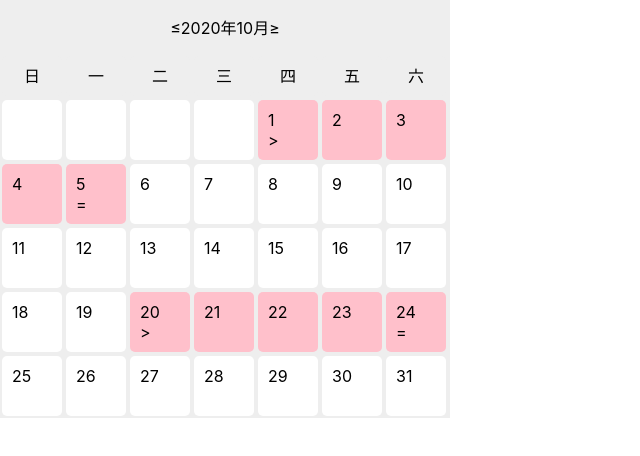
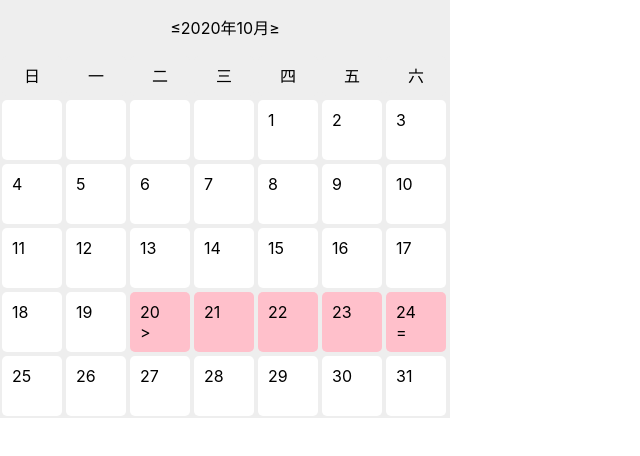
Before and after one commit to unnKoel/date-for-aunt, a React (Create React App) app: page / in a window 1280 px wide. Shown: the top 456 px of the page, without its empty margins (0-640 px from the left). Built offline with nearby package versions, Linux system fonts and the light colour scheme.

Commit message:
adjust predict

```diff
--- a/src/App.js
+++ b/src/App.js
@@ -2,8 +2,10 @@ import React from 'react';
 import './App.css';
 import AuntCalender from './components/aunt-calender';
 
+const lastPeriodStart = new Date(2020, 8, 22);
+
 function App() {
-  return <AuntCalender />;
+  return <AuntCalender lastPeriodStart={lastPeriodStart} />;
 }
 
 export default App;
--- a/src/components/aunt-calender.js
+++ b/src/components/aunt-calender.js
@@ -1,5 +1,5 @@
-import React, { useState } from "react";
-import Calender from "./calendar";
+import React, {useState, useCallback} from 'react';
+import Calender from './calendar';
 import {
   getCurrentYear,
   getCurrentMonth,
@@ -8,9 +8,11 @@ import {
   isHistoryMonth,
   getDaysBetween,
   getDiffDate,
-} from "../utils";
+  getCurrentDate,
+} from '../utils';
+import {useEffect} from 'react';
 
-const now = new Date();
+const today = getCurrentDate();
 
 const AuntCalender = ({
   lastPeriodStart,
@@ -19,22 +21,22 @@ const AuntCalender = ({
   periods,
   onHistoryMonth = () => {},
 }) => {
-  // const [year, setYear] = useState(getCurrentYear());
-  // const [month, setMonth] = useState(getCurrentMonth());
+  const [predictedPeriods, setPredictedPeriods] = useState([]);
 
-  const getBasePeriodStart = () => {
+  const getBasePeriodStart = useCallback(() => {
     let basePeriodStart;
     const predictStartDate = inOrdecreaseDate(lastPeriodStart, cycle);
-    if (predictStartDate.getTime() < now.getTime()) {
-      basePeriodStart = now;
+    if (predictStartDate.getTime() < today.getTime()) {
+      basePeriodStart = today;
     } else {
       basePeriodStart = lastPeriodStart;
     }
 
     return basePeriodStart;
-  };
+  }, [cycle, lastPeriodStart]);
 
-  const collectMonthStartPeriod = (startRemainder, monthStartDate) => {
+  const collectMonthStartPeriod = useCallback(
+    (startRemainder, monthStartDate) => {
       if (startRemainder < duration) {
         const periodDays = duration - startRemainder;
         const endDate = inOrdecreaseDate(monthStartDate, periodDays);
@@ -42,13 +44,12 @@ const AuntCalender = ({
       }
 
       return [];
-  };
+    },
+    [duration]
+  );
 
-  const collectMonthEndPeriod = (
-    endRemainder,
-    monthStartDate,
-    monthDayNumbers
-  ) => {
+  const collectMonthEndPeriod = useCallback(
+    (endRemainder, monthStartDate, monthDayNumbers) => {
       if (endRemainder < duration) {
         const periodDays = endRemainder;
         const startDate = inOrdecreaseDate(
@@ -60,14 +61,12 @@ const AuntCalender = ({
       }
 
       return [];
-  };
+    },
+    [duration]
+  );
 
-  const collectDuringMonthPeriod = (
-    basePeriodStart,
-    endRemainder,
-    endCycleAmount,
-    startCycleAmount
-  ) => {
+  const collectDuringMonthPeriod = useCallback(
+    (basePeriodStart, endRemainder, endCycleAmount, startCycleAmount) => {
       let distanceCycleAmount = endCycleAmount - startCycleAmount;
       const periods = [];
 
@@ -89,26 +88,32 @@ const AuntCalender = ({
       }
 
       return periods;
-  };
+    },
+    [cycle, duration]
+  );
 
   // prdict peroids with month.
-  const predictPeriods = ({ year, month }) => {
-    if (!lastPeriodStart) return;
+  const predictPeriods = useCallback(
+    ({year, month}) => {
+      if (!lastPeriodStart) return [];
       const basePeriodStart = getBasePeriodStart();
       const monthDayNumbers = getDayNumbers(year, month);
       const monthStartDate = new Date(year, month - 1, 1);
       const distanceWithStart = getDaysBetween(basePeriodStart, monthStartDate);
-    const distanceWithEnd = distanceWithStart + monthDayNumbers;
       // compute the cycle number and remainder during month.
-    const startRemainder = distanceWithStart % cycle;
-    const startCycleAmount = parseInt(distanceWithStart / cycle);
+      // debugger;
+      const sectionStart = distanceWithStart < 0 ? 0 : distanceWithStart;
+      const sectionEnd = distanceWithStart + monthDayNumbers;
 
-    const endRemainder = distanceWithEnd % cycle;
-    const endCycleAmount = parseInt(distanceWithEnd / cycle);
+      const startRemainder = sectionStart % cycle;
+      const startCycleAmount = parseInt(sectionStart / cycle);
+
+      const endRemainder = sectionEnd % cycle;
+      const endCycleAmount = parseInt(sectionEnd / cycle);
 
       const monthStartPeriod = collectMonthStartPeriod(
         startRemainder,
-      monthStartDate
+        distanceWithStart < 0 ? today : monthStartDate
       );
 
       const monthEndPeriod = collectMonthEndPeriod(
@@ -124,36 +129,60 @@ const AuntCalender = ({
         startCycleAmount
       );
 
-    return duringMonethPeroids.push(monthStartPeriod).push(monthEndPeriod);
-  };
+      return [...duringMonethPeroids, monthStartPeriod, monthEndPeriod]
+        .filter((item) => !!item.length)
+        .map((group) => ({className: 'pink', group}));
+    },
+    [
+      collectDuringMonthPeriod,
+      collectMonthEndPeriod,
+      collectMonthStartPeriod,
+      cycle,
+      getBasePeriodStart,
+      lastPeriodStart,
+    ]
+  );
 
   const handleDaySelect = (no) => {
     console.log(no);
   };
 
-  const handleMonthChange = ({ year, month }) => {
+  const handleMonthChange = ({year, month}) => {
     console.log(year, month);
-    const historyMonth = isHistoryMonth({ year, month });
+    const historyMonth = isHistoryMonth({year, month});
     // if now or future month, then predict periods.
     // other ways, then request real periods.
     if (!historyMonth) {
-      predictPeriods({ year, month });
+      const predictedPeriods = predictPeriods({year, month});
+      console.log('predictedPeriods', predictedPeriods);
+      setPredictedPeriods(predictedPeriods);
       return;
     }
-    onHistoryMonth({ year, month });
+    onHistoryMonth({year, month});
   };
 
   const highlights = [
-    { className: "pink", group: [1, 2, 3, 4, 5] },
-    { className: "pink", group: [20, 21, 22, 23, 24] },
+    {className: 'pink', group: [1, 2, 3, 4, 5]},
+    {className: 'pink', group: [20, 21, 22, 23, 24]},
   ];
+
+  useEffect(() => {
+    const currentYear = getCurrentYear();
+    const currentMonth = getCurrentMonth();
+    const predictedPeriods = predictPeriods({
+      year: currentYear,
+      month: currentMonth,
+    });
+    console.log('predictedPeriods', predictedPeriods);
+    setPredictedPeriods(predictedPeriods);
+  }, [predictPeriods]);
 
   return (
     <div className="App">
       <Calender
         onDaySelect={handleDaySelect}
         onMonthChange={handleMonthChange}
-        highlights={highlights}
+        highlights={predictedPeriods}
       />
     </div>
   );
--- a/src/components/calendar.js
+++ b/src/components/calendar.js
@@ -17,22 +17,26 @@ const Calender = ({onDaySelect, onMonthChange, highlights = []}) => {
 
   const handlePrevMonth = () => {
     let prevMonth = month - 1;
+    let currentYear = year;
     if (prevMonth < 1) {
-      setYear((year) => year - 1);
+      currentYear = year - 1;
+      setYear(currentYear);
       prevMonth = 12;
     }
     setMonth(prevMonth);
-    onMonthChange({year, month: prevMonth});
+    onMonthChange({year: currentYear, month: prevMonth});
   };
 
   const handleNextMonth = () => {
     let nextMonth = month + 1;
+    let currentYear = year;
     if (nextMonth > 12) {
-      setYear((year) => year + 1);
+      currentYear = year + 1;
+      setYear(currentYear);
       nextMonth = 1;
     }
     setMonth(nextMonth);
-    onMonthChange({year, month: nextMonth});
+    onMonthChange({year: currentYear, month: nextMonth});
   };
 
   return (
@@ -75,9 +79,9 @@ const CalenderBody = ({
 }) => {
   const calDayPostion = (day, group) => {
     let position = 'middle';
-    if (group[0] === day) {
+    if (group[0]?.day === day) {
       position = 'start';
-    } else if (group[group.length - 1] === day) {
+    } else if (group[group.length - 1]?.day === day) {
       position = 'end';
     }
 
@@ -87,7 +91,7 @@ const CalenderBody = ({
   const calDayStatus = useCallback((day, highlights) => {
     for (let i = 0; i < highlights.length; i++) {
       const {group = [], className = ''} = highlights[i];
-      if (group.includes(day)) {
+      if (group.find(({day: date}) => date === day)) {
         return {
           no: day,
           className: className,
@@ -107,8 +111,6 @@ const CalenderBody = ({
     for (let i = 1; i <= dayNumbers; i++) {
       list.push(calDayStatus(i, highlights));
     }
-
-    console.log(list);
 
     return list.concat(Array(6 - weekDayForLastDay).fill({}));
   }, [
--- a/src/utils.js
+++ b/src/utils.js
@@ -33,21 +33,18 @@ function getDiffDate(start, end) {
     var year = startTime.getFullYear();
     var month =
       (startTime.getMonth() + 1).toString().length === 1
-        ? '0' + (parseInt(startTime.getMonth().toString(), 10) + 1)
+        ? parseInt(startTime.getMonth().toString(), 10) + 1
         : startTime.getMonth() + 1;
-    var day =
-      startTime.getDate().toString().length === 1
-        ? '0' + startTime.getDate()
-        : startTime.getDate();
+    var day = startTime.getDate();
     dateArr.push({year, month, day});
     startTime.setDate(startTime.getDate() + 1);
   }
   return dateArr;
 }
 
-function inOrdecreaseDate(date, addDayCount) {
-  var dd = new Date();
-  dd.setDate(date.getDate() + addDayCount);
+function inOrdecreaseDate(date, days) {
+  const dd = new Date(date);
+  dd.setDate(dd.getDate() + days);
   return dd;
 }
 
@@ -78,6 +75,14 @@ function getDaysBetween(startDate, endDate) {
   return days;
 }
 
+function getCurrentDate() {
+  const year = getCurrentYear();
+  const month = getCurrentMonth();
+  const date = new Date().getDate();
+
+  return new Date(year, month - 1, date);
+}
+
 export {
   getCurrentYear,
   getCurrentMonth,
@@ -89,4 +94,5 @@ export {
   formatDate,
   isHistoryMonth,
   getDaysBetween,
+  getCurrentDate,
 };
```
Lines whose indentation alone changed are shown as unchanged.
